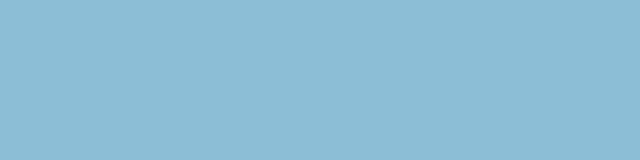
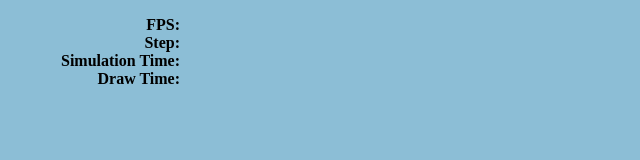
Before and after one commit to bwhmather/4x4, a plain HTML site: page www/index.html in a window 1280 px wide. Shown: the whole page, without its empty margins (0-640 px from the left). Drawn offline with Linux system fonts and the light colour scheme.

Commit message:
render stats using traditional html

```diff
--- a/www/css/app.css
+++ b/www/css/app.css
@@ -6,9 +6,32 @@ html, body {
 }
 
 canvas {
+    position: fixed;
     display: block;
     width: 100%;
     image-rendering: optimizeSpeed;
+}
+
+#stats {
+    padding: 0;
+    margin: 0;
+    position: fixed;
+    display: block;
+    left: 0; right: 0;
+}
+#stats dt {
+    float: left;
+    clear: left;
+    width: 180px;
+    text-align: right;
+    font-weight: bold;
+}
+#stats dt:after {
+    content: ":";
+}
+#stats dd {
+    margin-left: 180px;
+    padding-left: 10px;
 }
 
 #leftPedal,
--- a/www/index.html
+++ b/www/index.html
@@ -13,6 +13,14 @@
     <div id="rightPedal" hidden="hidden"></div>
   </div>
 
+  <div id="stats">
+    <dl>
+      <dt>FPS</dt><dd id="fps"></dd>
+      <dt>Step</dt><dd id="step"></dd>
+      <dt>Simulation Time</dt><dd id="simulationTime"></dd>
+      <dt>Draw Time</dt><dd id="drawTime"></dd>
+    </dl>
+  </div>
   <image id="borderImage" src="/img/border.png" style="visibility: hidden;">
   <image id="groundImage" src="/img/ground.png" style="visibility: hidden;">
   <image id="bodyImage" src="/img/body.png" style="visibility: hidden;">
```
Also changed, not shown: js-src/game.js (+5 -11 lines).
